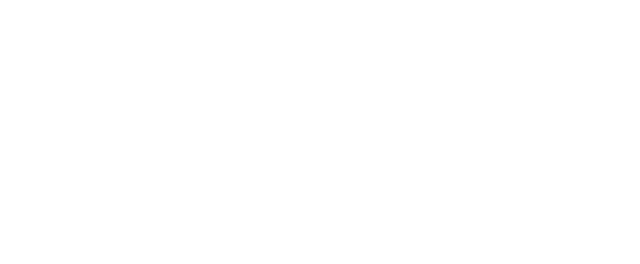
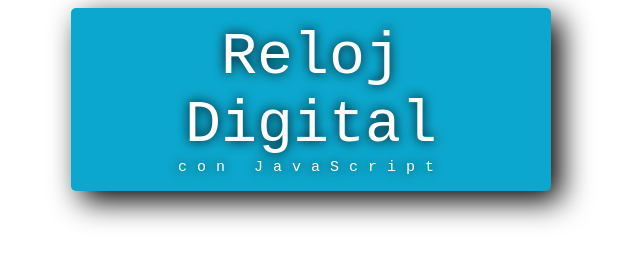
Before and after one commit to MatiasGonzalez1/recursos-frontEnd, a plain HTML site: page 16 - Relog digital/index.html in a window 1280 px wide. Shown: the whole page, without its empty margins (329-969 px from the left). Drawn offline with Linux system fonts and the light colour scheme.

Commit message:
feat: add html & css to reloj digital

```diff
--- a/16 - Relog digital/index.html
+++ b/16 - Relog digital/index.html
@@ -8,8 +8,12 @@
   <title>Relog Digital</title>
 </head>
 <body>
-  <div class="container">
-
+  <div id="reloj">
+    <div class="reloj-contenedor" id="contenedor">
+      <div id="hora">Reloj Digital</div>
+      <div id="fecha">con JavaScript</div>
+    </div>
   </div>
+  <script src="js/script.js"></script>
 </body>
 </html>
--- a/16 - Relog digital/style.css
+++ b/16 - Relog digital/style.css
@@ -0,0 +1,21 @@
+#reloj{
+  font-family:monospace;
+  font-size: 60px;
+  text-shadow: 0px 0px 12px #000;
+  color: #fff;
+}
+
+.reloj-contenedor{
+  background-color: #0ca7ce;
+  text-align: center;
+  padding: 15px;
+  max-width: 450px;
+  border-radius: 5px;
+  margin: 0 auto;
+  box-shadow: 10px 10px 30px #000;
+}
+
+#fecha{
+  letter-spacing: 10px;
+  font-size: 15px;
+}
```
Also changed, not shown: 16 - Relog digital/js/script.js (added).
